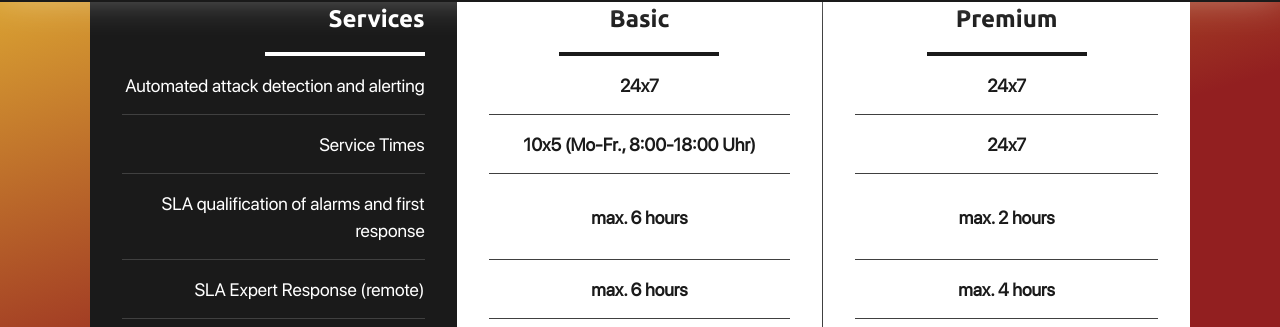
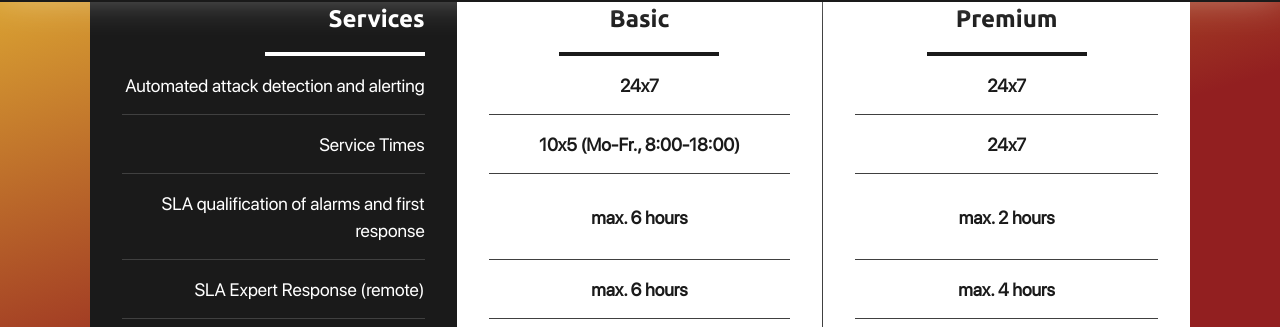
Before and after one commit to secariolabs/secariolabs.github.io, a Jekyll site: the page built from pages/defence.md, in a window 1280 px wide and 900 px high, scrolled down 3021 px. Shown: the part 126-453 px from the top of the window. Built offline with Jekyll 4.4.1, drawn with Linux system fonts in a browser that asks for light colours; comment, search, counter and statistics services are not loaded; some of the changed lines change nothing that is shown.

Commit message:
Update site URL and Twitter username in config; adjust service hours in defence page

```diff
--- a/_config.yml
+++ b/_config.yml
@@ -1,33 +1,7 @@
-# Welcome to Jekyll!
-#
-# This config file is meant for settings that affect your whole blog, values
-# which you are expected to set up once and rarely edit after that. If you find
-# yourself editing this file very often, consider using Jekyll's data files
-# feature for the data you need to update frequently.
-#
-# For technical reasons, this file is *NOT* reloaded automatically when you use
-# 'bundle exec jekyll serve'. If you change this file, please restart the server process.
-#
-# If you need help with YAML syntax, here are some quick references for you:
-# https://learn-the-web.algonquindesign.ca/topics/markdown-yaml-cheat-sheet/#yaml
-# https://learnxinyminutes.com/docs/yaml/
-#
-# Site settings
-# These are used to personalize your new site. If you look in the HTML files,
-# you will see them accessed via {{ site.title }}, {{ site.email }}, and so on.
-# You can create any custom variable you would like, and they will be accessible
-# in the templates via {{ site.myvariable }}.
-
-title: Your awesome title
-email: your-email@example.com
-description: >- # this means to ignore newlines until "baseurl:"
-  Write an awesome description for your new site here. You can edit this
-  line in _config.yml. It will appear in your document head meta (for
-  Google search results) and in your feed.xml site description.
-baseurl: "" # the subpath of your site, e.g. /blog
-url: "https://secariolabs.github.io" # the base hostname & protocol for your site, e.g. http://example.com
-twitter_username: jekyllrb
-github_username: jekyll
+baseurl: ""
+url: "https://secariolabs.com"
+twitter_username: SecarioLabs
+github_username: secariolabs
 
 defaults:
   - scope:
@@ -83,7 +57,6 @@
 permalink: :slug/
 
 # Build settings
-# theme: minima
 plugins:
   - jekyll-feed
   - jekyll-sitemap
@@ -103,32 +76,20 @@
 autopages:
   enabled: true
   tags:
-    # Optional, the list of layouts that should be processed for every category found in the site
     layouts:
       - "autopage_tags.html"
-    # Optional, the title that each category paginate page should get (:cat is replaced by the Category name)
     title: "Posts tagged as :tag"
-    # Optional, the permalink for the  pagination page (:cat is replaced),
-    # the pagination permalink path is then appended to this permalink structure
     permalink: /tag/:tag/
-    # Optional, when true logging related to category pages will be supressed.
     silent: false
     slugify:
-      mode: "default" # :cat is slugified. Modes: default, raw, pretty, ascii, latin
-      case: false # Whether to replace all uppercase letters with their lowercase counterparts
+      mode: "default"
+      case: false
   categories:
     enabled: false
   collections:
     enabled: false
 
 # Exclude from processing.
-# The following items will not be processed, by default.
-# Any item listed under the `exclude:` key here will be automatically added to
-# the internal "default list".
-#
-# Excluded items can be processed by explicitly listing the directories or
-# their entries' file path in the `include:` list.
-#
 exclude:
   - .sass-cache/
   - .jekyll-cache/
--- a/pages/defence.md
+++ b/pages/defence.md
@@ -70,7 +70,7 @@
     - title: Basic
       items:
         - 24x7
-        - 10x5 (Mo-Fr., 8:00-18:00 Uhr)
+        - 10x5 (Mo-Fr., 8:00-18:00)
         - max. 6 hours
         - max. 6 hours
         - 24x7 - Activated after approval
```
